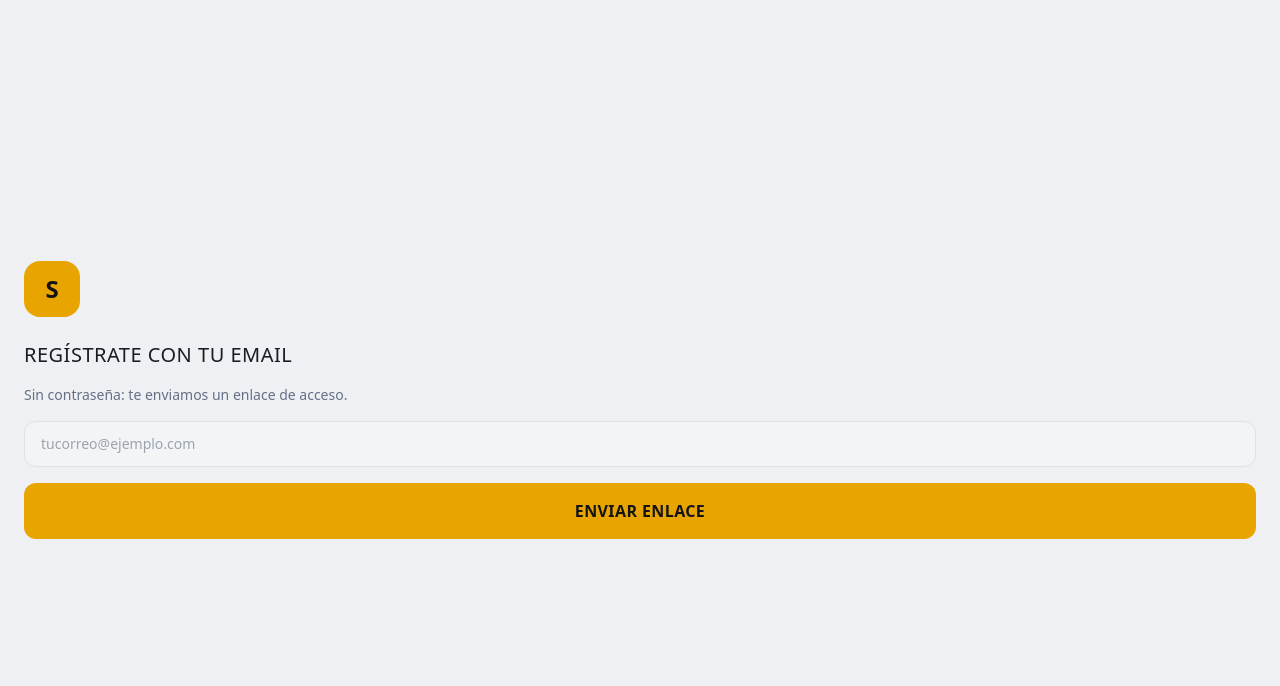
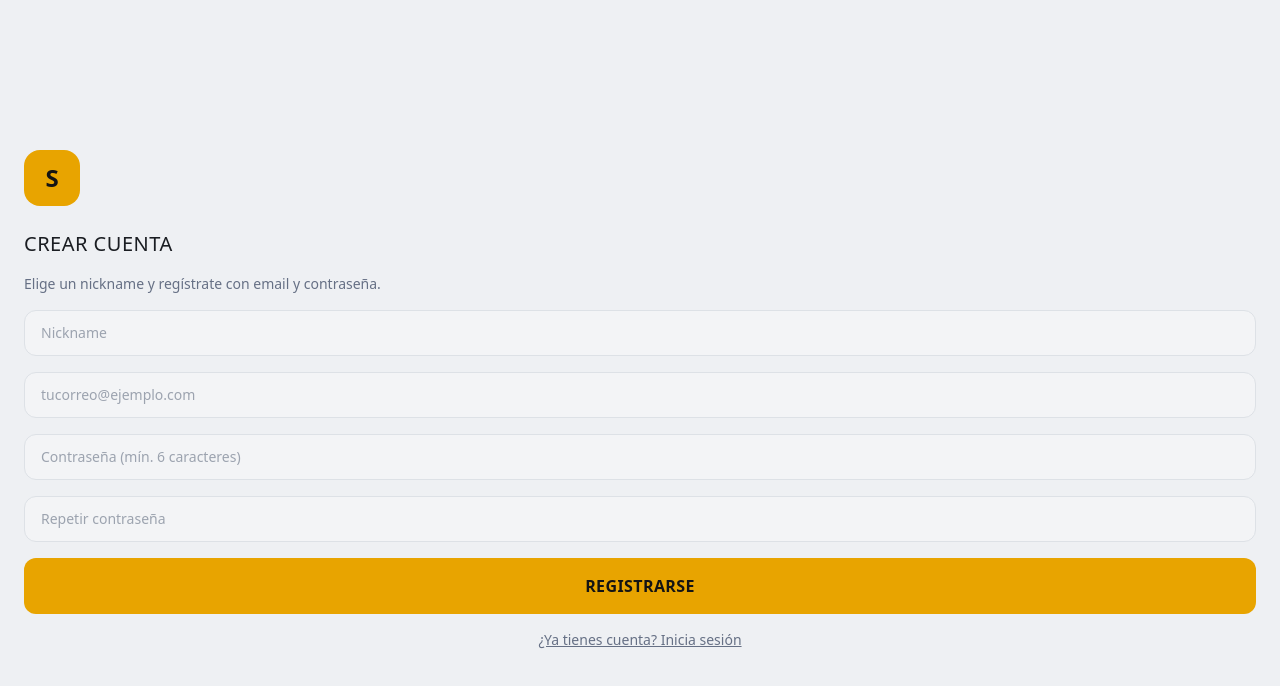
Before and after one commit to gamezguillermodavid-star/surtify, a Next.js app: page /auth in a window 1280 px wide. Shown: the top 686 px of the page. Built offline with nearby package versions, Linux system fonts and the light colour scheme; no server answers.

Commit message:
Registro con contraseña en vez de OTP

```diff
--- a/app/auth/page.tsx
+++ b/app/auth/page.tsx
@@ -1,32 +1,96 @@
 'use client';
 
 import { useState } from 'react';
+import { useRouter } from 'next/navigation';
 import { createClient } from '@/lib/supabase/client';
+
+type Mode = 'register' | 'login';
+
+const inputClassName =
+  'rounded-xl border border-line bg-surface px-4 py-3 text-sm text-ink';
 
 export default function AuthPage() {
   const supabase = createClient();
+  const router = useRouter();
 
-  const [step, setStep] = useState<'email' | 'sent'>('email');
+  const [mode, setMode] = useState<Mode>('register');
+  const [nickname, setNickname] = useState('');
   const [email, setEmail] = useState('');
+  const [password, setPassword] = useState('');
+  const [confirmPassword, setConfirmPassword] = useState('');
   const [loading, setLoading] = useState(false);
   const [error, setError] = useState<string | null>(null);
 
-  async function sendMagicLink(e: React.FormEvent) {
+  function switchMode(next: Mode) {
+    setMode(next);
+    setError(null);
+    setPassword('');
+    setConfirmPassword('');
+  }
+
+  async function handleRegister(e: React.FormEvent) {
+    e.preventDefault();
+    setError(null);
+
+    if (password.length < 6) {
+      setError('La contraseña debe tener al menos 6 caracteres.');
+      return;
+    }
+
+    if (password !== confirmPassword) {
+      setError('Las contraseñas no coinciden.');
+      return;
+    }
+
+    setLoading(true);
+
+    const { data, error: signUpError } = await supabase.auth.signUp({
+      email,
+      password,
+      options: { data: { nickname } },
+    });
+
+    if (signUpError) {
+      setLoading(false);
+      setError(signUpError.message);
+      return;
+    }
+
+    if (data.user) {
+      const { error: profileError } = await supabase.from('users').upsert(
+        { id: data.user.id, display_name: nickname },
+        { onConflict: 'id' }
+      );
+
+      if (profileError) {
+        setLoading(false);
+        setError(profileError.message);
+        return;
+      }
+    }
+
+    setLoading(false);
+    router.push('/map');
+  }
+
+  async function handleLogin(e: React.FormEvent) {
     e.preventDefault();
     setError(null);
     setLoading(true);
-    const { error } = await supabase.auth.signInWithOtp({
+
+    const { error: signInError } = await supabase.auth.signInWithPassword({
       email,
-      options: {
-        emailRedirectTo: `${window.location.origin}/auth/callback`,
-      },
+      password,
     });
+
     setLoading(false);
-    if (error) {
-      setError(error.message);
+
+    if (signInError) {
+      setError(signInError.message);
       return;
     }
-    setStep('sent');
+
+    router.push('/map');
   }
 
   return (
@@ -35,13 +99,71 @@ export default function AuthPage() {
         S
       </div>
 
-      {step === 'email' && (
-        <form onSubmit={sendMagicLink} className="flex flex-col gap-4">
+      {mode === 'register' ? (
+        <form onSubmit={handleRegister} className="flex flex-col gap-4">
           <h2 className="font-display text-xl uppercase tracking-wide">
-            Regístrate con tu email
+            Crear cuenta
           </h2>
           <p className="text-sm text-muted">
-            Sin contraseña: te enviamos un enlace de acceso.
+            Elige un nickname y regístrate con email y contraseña.
+          </p>
+          <input
+            type="text"
+            required
+            placeholder="Nickname"
+            value={nickname}
+            onChange={(e) => setNickname(e.target.value)}
+            className={inputClassName}
+          />
+          <input
+            type="email"
+            required
+            placeholder="tucorreo@ejemplo.com"
+            value={email}
+            onChange={(e) => setEmail(e.target.value)}
+            className={inputClassName}
+          />
+          <input
+            type="password"
+            required
+            minLength={6}
+            placeholder="Contraseña (mín. 6 caracteres)"
+            value={password}
+            onChange={(e) => setPassword(e.target.value)}
+            className={inputClassName}
+          />
+          <input
+            type="password"
+            required
+            minLength={6}
+            placeholder="Repetir contraseña"
+            value={confirmPassword}
+            onChange={(e) => setConfirmPassword(e.target.value)}
+            className={inputClassName}
+          />
+          {error && <p className="text-sm text-red">{error}</p>}
+          <button
+            type="submit"
+            disabled={loading}
+            className="tap-target rounded-xl bg-yellow px-6 py-4 font-display font-semibold uppercase tracking-wide text-[#141414] disabled:opacity-60"
+          >
+            {loading ? 'Registrando…' : 'Registrarse'}
+          </button>
+          <button
+            type="button"
+            onClick={() => switchMode('login')}
+            className="text-sm text-muted underline"
+          >
+            ¿Ya tienes cuenta? Inicia sesión
+          </button>
+        </form>
+      ) : (
+        <form onSubmit={handleLogin} className="flex flex-col gap-4">
+          <h2 className="font-display text-xl uppercase tracking-wide">
+            Iniciar sesión
+          </h2>
+          <p className="text-sm text-muted">
+            Entra con tu email y contraseña.
           </p>
           <input
             type="email"
@@ -49,28 +171,32 @@ export default function AuthPage() {
             placeholder="tucorreo@ejemplo.com"
             value={email}
             onChange={(e) => setEmail(e.target.value)}
-            className="rounded-xl border border-line bg-surface px-4 py-3 text-sm text-ink"
+            className={inputClassName}
+          />
+          <input
+            type="password"
+            required
+            placeholder="Contraseña"
+            value={password}
+            onChange={(e) => setPassword(e.target.value)}
+            className={inputClassName}
           />
           {error && <p className="text-sm text-red">{error}</p>}
           <button
+            type="submit"
             disabled={loading}
             className="tap-target rounded-xl bg-yellow px-6 py-4 font-display font-semibold uppercase tracking-wide text-[#141414] disabled:opacity-60"
           >
-            {loading ? 'Enviando…' : 'Enviar enlace'}
+            {loading ? 'Entrando…' : 'Iniciar sesión'}
+          </button>
+          <button
+            type="button"
+            onClick={() => switchMode('register')}
+            className="text-sm text-muted underline"
+          >
+            ¿No tienes cuenta? Regístrate
           </button>
         </form>
-      )}
-
-      {step === 'sent' && (
-        <div className="flex flex-col gap-4">
-          <h2 className="font-display text-xl uppercase tracking-wide">
-            Revisa tu correo
-          </h2>
-          <p className="text-sm text-muted">
-            Te hemos enviado un enlace de acceso a {email}. Ábrelo desde este
-            mismo dispositivo para entrar.
-          </p>
-        </div>
       )}
     </main>
   );
```
Also changed, not shown: 1 other file (tests, documents, lock files or other folders).
